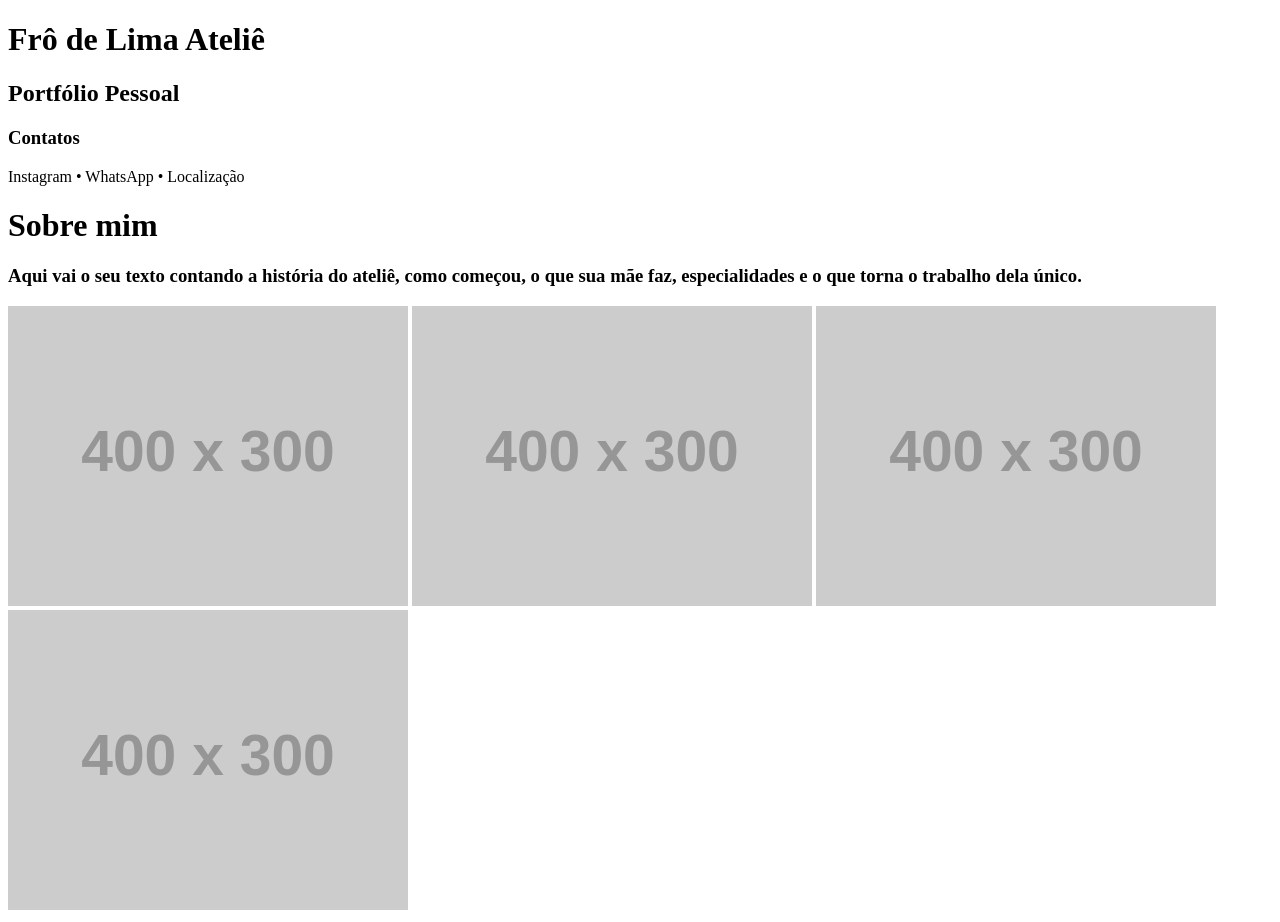
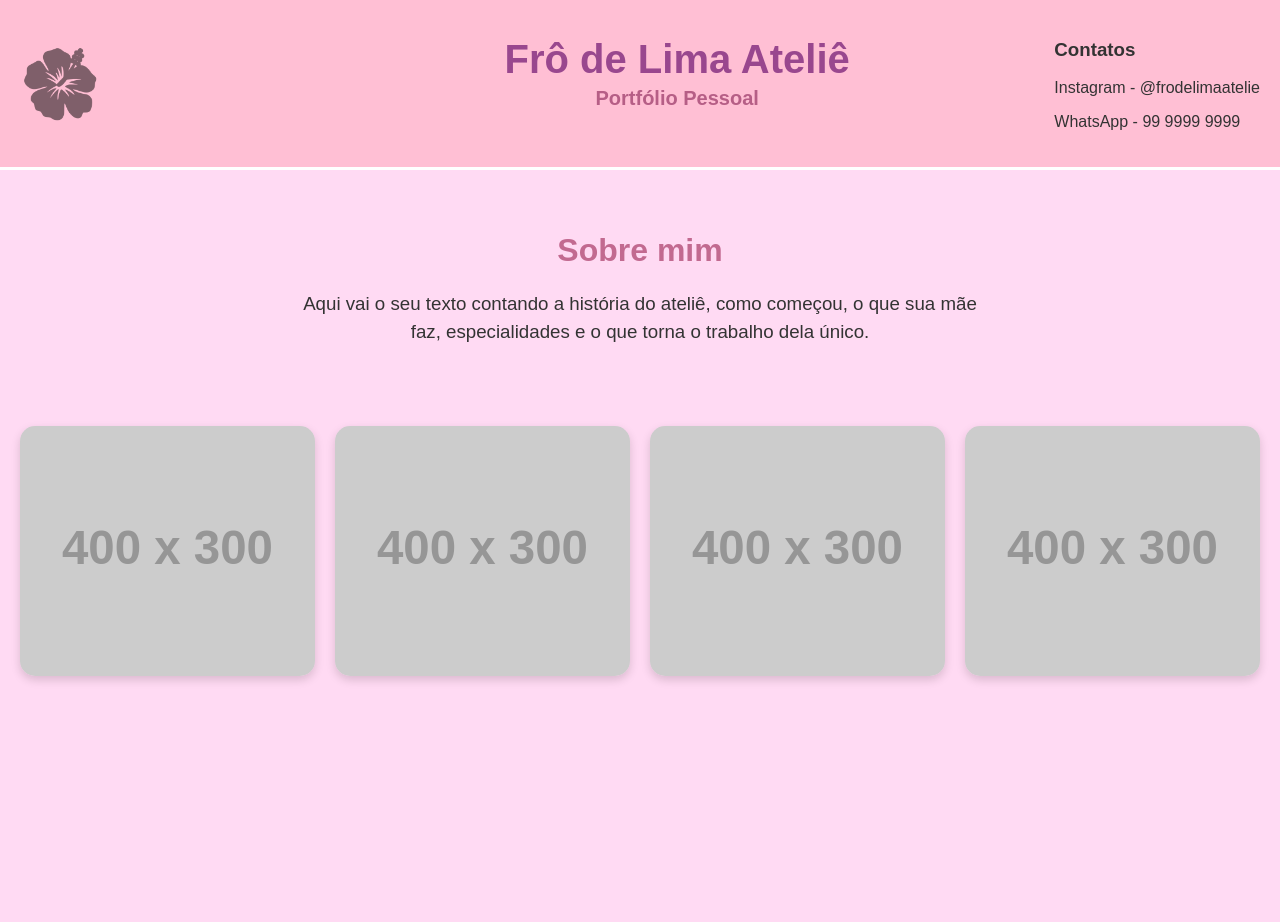
Before and after one commit to pedroemilio17/Aula-GIT, a plain HTML site: page index.html in a window 1280 px wide. After the commit the page ends 800 px from the top, so only its background shows below. Drawn offline with Linux system fonts and the light colour scheme; placeholder pictures from the web are drawn by us.

Commit message:
Estilo adicionado à pagina inicial

```diff
--- a/index.html
+++ b/index.html
@@ -4,16 +4,24 @@
     <meta charset="UTF-8">
     <meta name="viewport" content="width=device-width, initial-scale=1.0">
     <title>Frô de Lima Ateliê</title>
+    <link rel="stylesheet" href="styles.css">
 </head>
 <body>
 
     <header>
-        <h1>Frô de Lima Ateliê</h1>
-        <h2>Portfólio Pessoal</h2>
+        <img src="ICON2.png" class="icone-header" alt="">
+
+        <div class="titulo">
+            <h1>Frô de Lima Ateliê</h1>
+            <h2>Portfólio Pessoal</h2>
+
+        </div>
 
         <div id="contatos">
             <h3>Contatos</h3>
-            <p>Instagram • WhatsApp • Localização</p>
+            <p>Instagram - @frodelimaatelie</p>
+            <p>WhatsApp - 99 9999 9999</p>
+
         </div>
     </header>
 
--- a/styles.css
+++ b/styles.css
@@ -1,33 +1,39 @@
 body {
             margin: 0;
             font-family: Arial, Helvetica, sans-serif;
-            background: #fff7f9;
+            background: #ffdaf3;
             color: #333;
         }
 
         header {
-            background: #ffdde7;
-            padding: 30px 20px;
+            display: flex;
+            align-items: center;
+            justify-content: space-between; /* Ícone esquerda / textos centro / contatos direita */
+            padding: 20px;
+            background: #ffbfd4;
+            border-bottom: 3px solid #ffffff; /**/
+        }
+
+        .titulo {
+            padding-left: 12.5rem;
             text-align: center;
-            border-bottom: 3px solid #ffb9c9;
+            flex: 1; /* garante que o centro realmente fique no centro */
         }
 
         header h1 {
             margin: 0;
             font-size: 40px;
-            color: #b4004e;
+            color: #99478e;
         }
 
         header h2 {
             margin: 5px 0 20px 0;
             font-size: 20px;
-            color: #8c0040;
+            color: #b65e86;
         }
 
-        #contatos h3 {
-            margin-top: 20px;
-            font-size: 18px;
-            color: #5c0030;
+        #contatos {
+            text-align: left;
         }
 
         /* Seção Sobre */
@@ -38,7 +44,7 @@ body {
 
         #Inicio h1 {
             font-size: 32px;
-            color: #b4004e;
+            color: #c26a90;
         }
 
         #Inicio h3 {
@@ -68,3 +74,9 @@ body {
         #portfolio img:hover {
             transform: scale(1.05);
         }
+
+        .icone-header {
+            width: 80px; /* Ajuste se quiser */
+            opacity: 0.5; /* 50% transparente */
+
+        }
```
Also changed, not shown: ICON2.png (added), Icon fro de lima.png (added).
